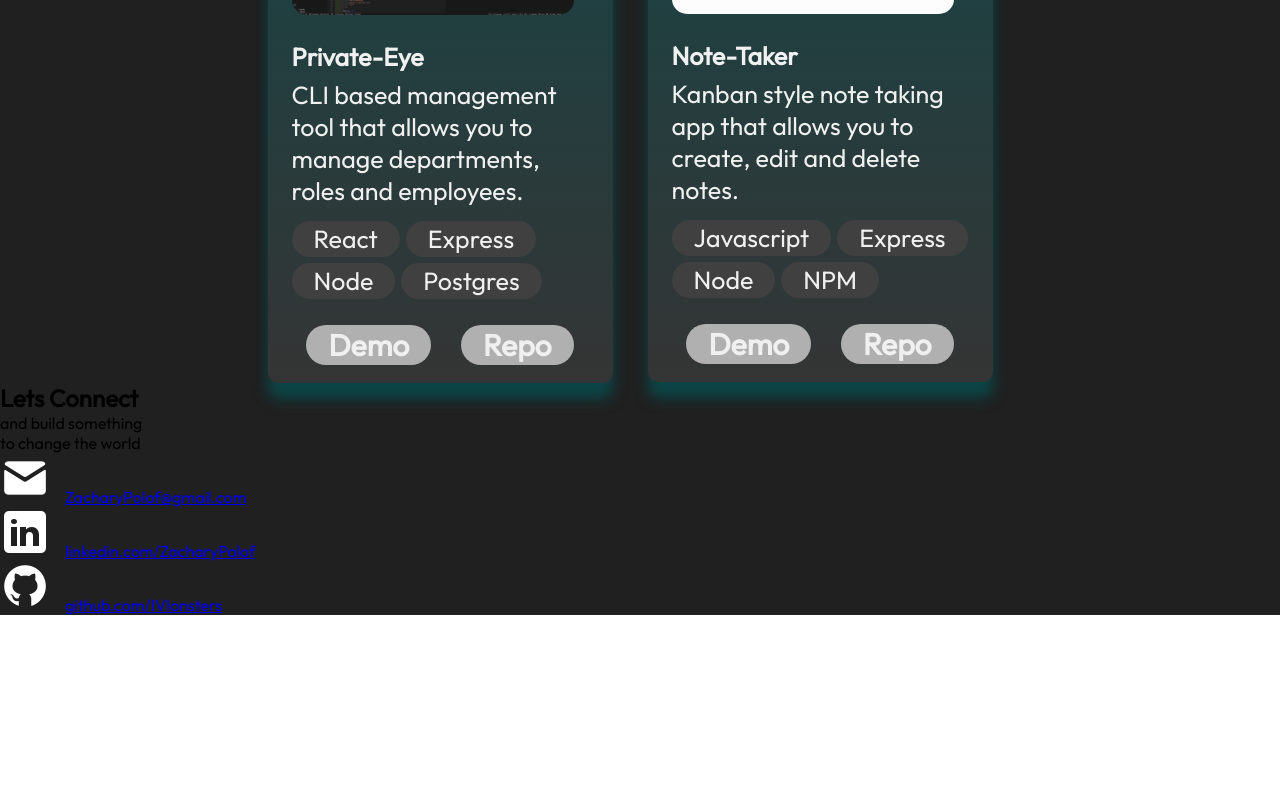
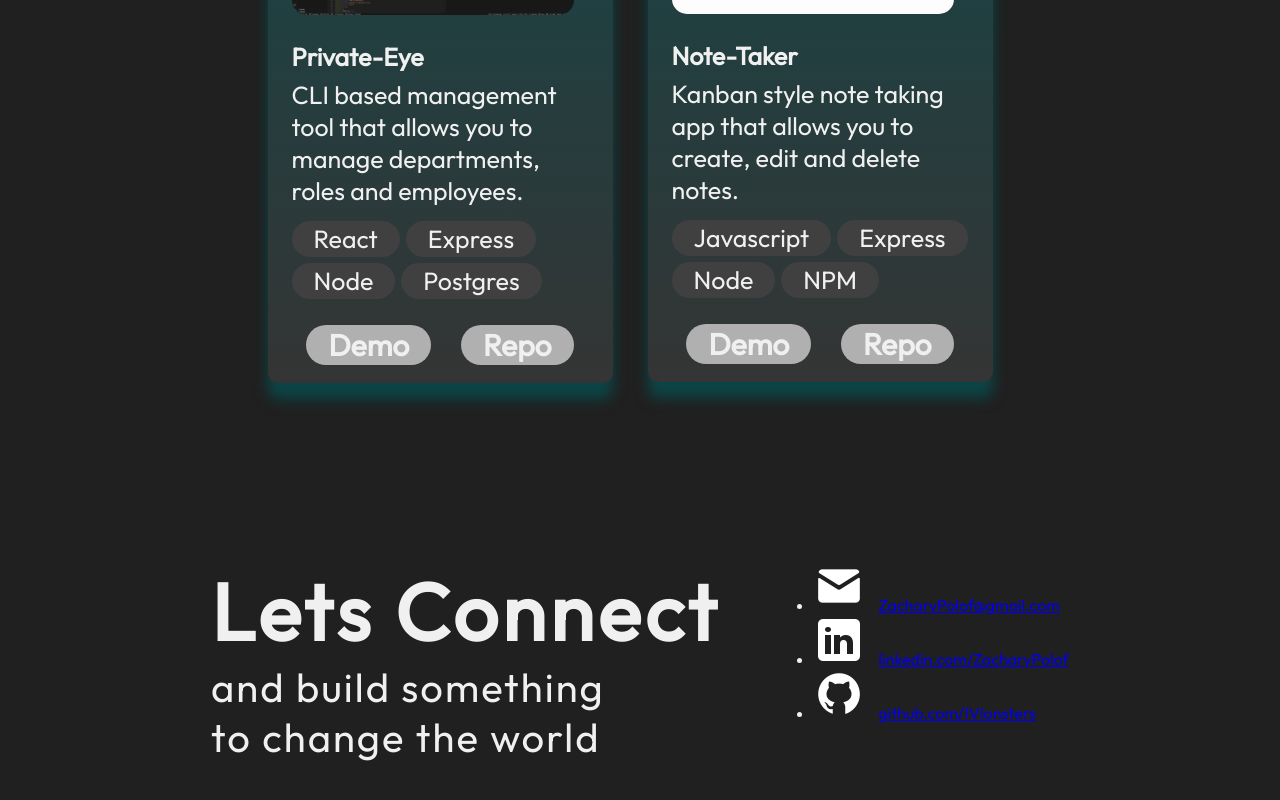
Before and after one commit to IVIonsters/IVIonstersDesigns, a React (Vite) app: page / in a window 1280 px wide. Shown: the part 4240-5040 px from the top of the page. Before the commit the page ends 4855 px from the top, so only its background shows below. Built offline with nearby package versions, Linux system fonts and the light colour scheme.

Commit message:
Update Contact.module.css
Added styling for container restrictions

added styling for Slogan upper and lower section

```diff
--- a/src/components/Contact/Contact.module.css
+++ b/src/components/Contact/Contact.module.css
@@ -0,0 +1,28 @@
+@import "../../vars.css";
+
+/* Container */
+.container {
+  color: var(--color-text);
+  margin-top: 120px;
+  background-color: var(--color-bg);
+  display: flex;
+  flex-direction: row;
+  justify-content: space-evenly;
+  width: 100vw;
+  padding: 58px 10%;
+  gap: 10px;
+}
+
+/* Slogan Styling Upper */
+.text h2 {
+  font-size: 80px;
+  font-weight: 700;
+  letter-spacing: 4px;
+}
+
+/* Slogan Styling Lower */
+.text p {
+  font-size: 40px;
+  font-weight: 400;
+  letter-spacing: 2px;
+}
```
